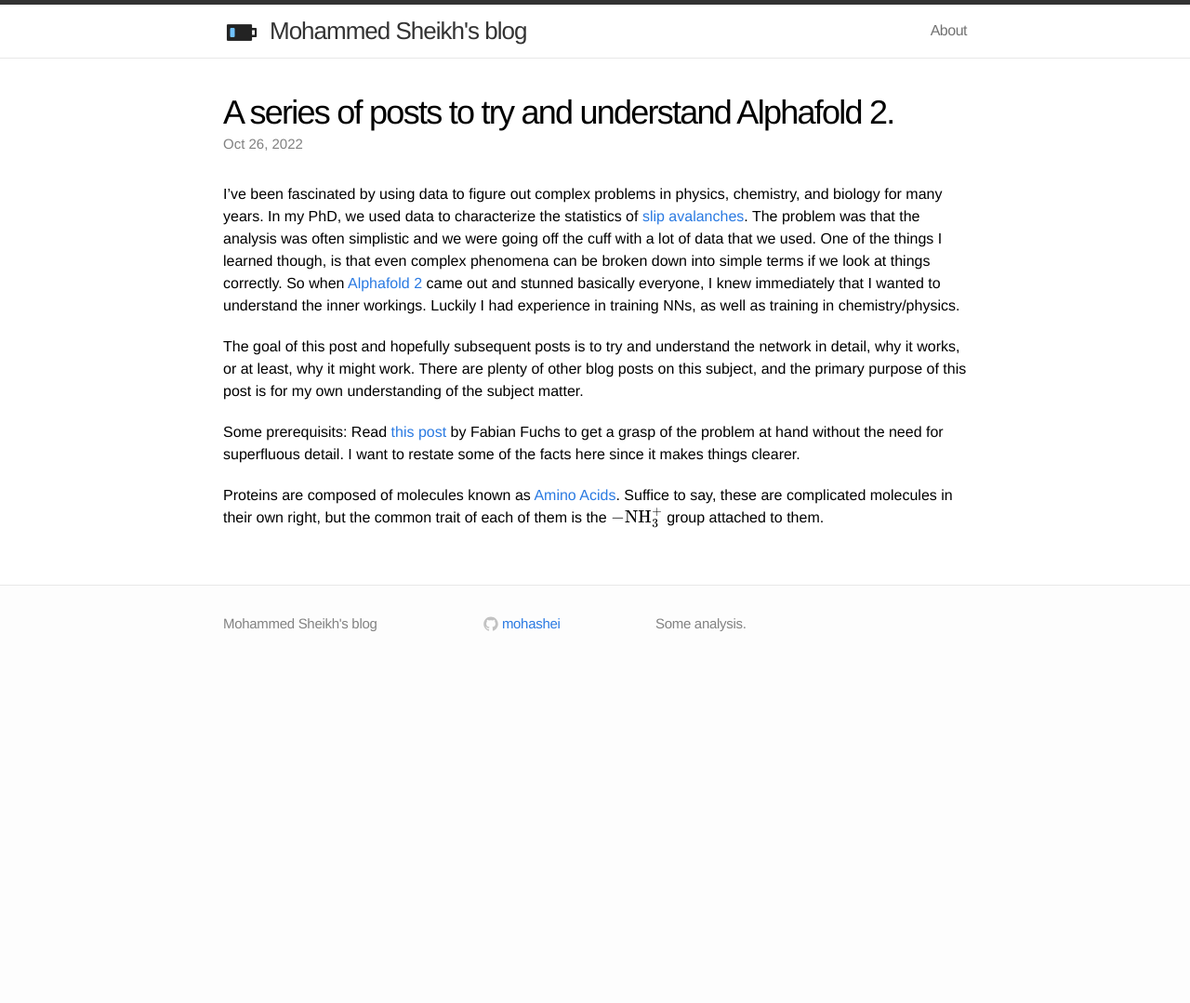
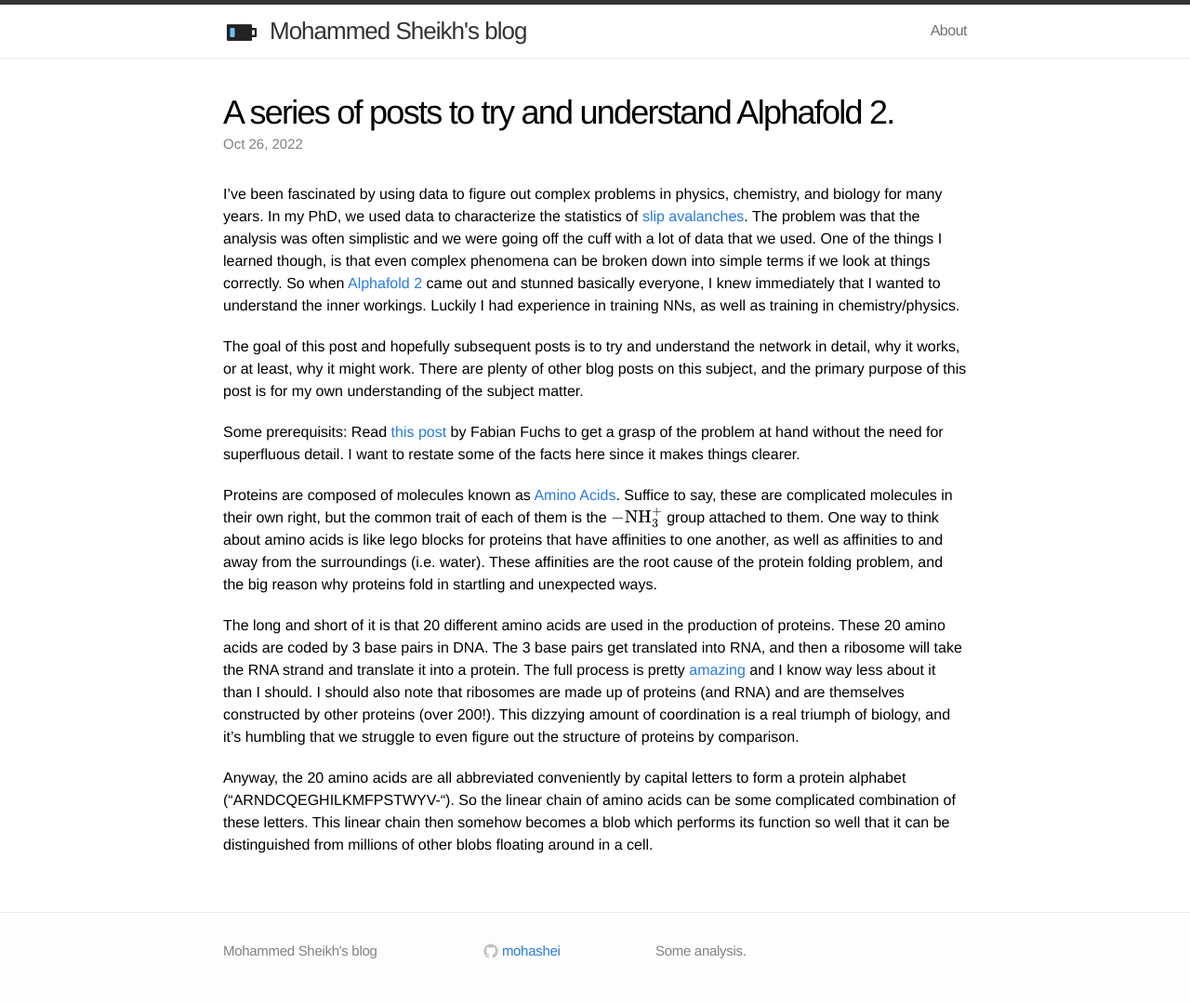
Before and after one commit to mohashei/mohashei.github.io, a Jekyll site: the page built from _posts/2022-10-26-alphafold-2-start.markdown, in a window 1280 px wide. Shown: the whole page at 93% size. Built offline with Jekyll 4.4.1, drawn with Linux system fonts in a browser that asks for light colours; formulas are drawn with MathJax 3; before the commit the page ends 900 px from its top, so only the background shows below that.

Commit message:
Update 2022-10-26-alphafold-2-start.markdown

```diff
--- a/_posts/2022-10-26-alphafold-2-start.markdown
+++ b/_posts/2022-10-26-alphafold-2-start.markdown
@@ -13,4 +13,8 @@ The goal of this post and hopefully subsequent posts is to try and understand th
 
 Some prerequisits: Read [this post](https://fabianfuchsml.github.io/alphafold2/) by Fabian Fuchs to get a grasp of the problem at hand without the need for superfluous detail. I want to restate some of the facts here since it makes things clearer.
 
-Proteins are composed of molecules known as [Amino Acids](https://en.wikipedia.org/wiki/Amino_acid). Suffice to say, these are complicated molecules in their own right, but the common trait of each of them is the  \\(-\text{NH}_3^+\\) group attached to them.
+Proteins are composed of molecules known as [Amino Acids](https://en.wikipedia.org/wiki/Amino_acid). Suffice to say, these are complicated molecules in their own right, but the common trait of each of them is the  \\(-\text{NH}_3^+\\) group attached to them. One way to think about amino acids is like lego blocks for proteins that have affinities to one another, as well as affinities to and away from the surroundings (i.e. water). These affinities are the root cause of the protein folding problem, and the big reason why proteins fold in startling and unexpected ways.
+
+The long and short of it is that 20 different amino acids are used in the production of proteins. These 20 amino acids are coded by 3 base pairs in DNA. The 3 base pairs get translated into RNA, and then a ribosome will take the RNA strand and translate it into a protein. The full process is pretty [amazing](https://www.youtube.com/watch?v=TfYf_rPWUdY) and I know way less about it than I should. I should also note that ribosomes are made up of proteins (and RNA) and are themselves constructed by other proteins (over 200!). This dizzying amount of coordination is a real triumph of biology, and it's humbling that we struggle to even figure out the structure of proteins by comparison.
+
+Anyway, the 20 amino acids are all abbreviated conveniently by capital letters to form a protein alphabet ("ARNDCQEGHILKMFPSTWYV-"). So the linear chain of amino acids can be some complicated combination of these letters. This linear chain then somehow becomes a blob which performs its function so well that it can be distinguished from millions of other blobs floating around in a cell.
```
